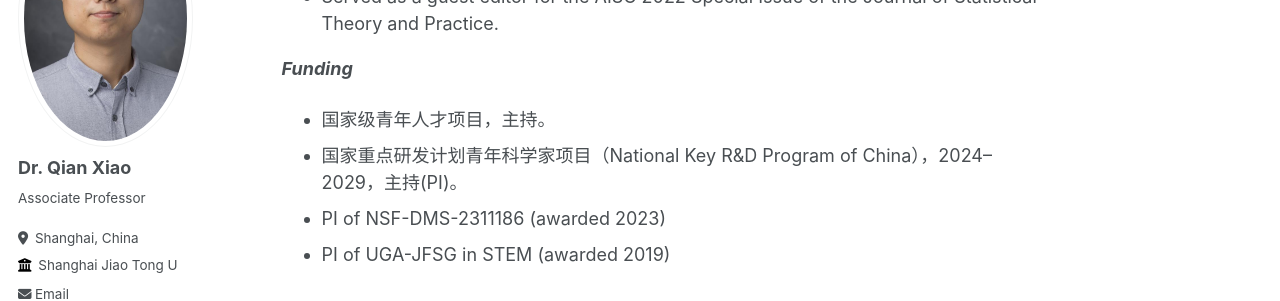
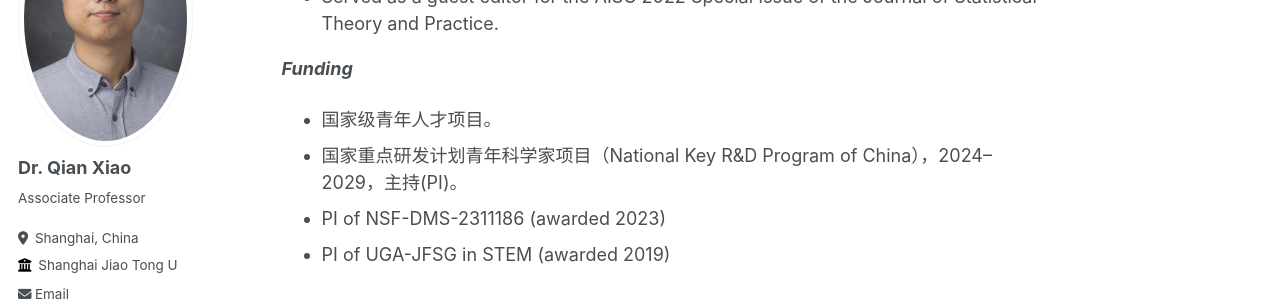
Before and after one commit to QXlab/QXlab.github.io, a Jekyll site: the page built from _pages/about.md, in a window 1280 px wide and 900 px high, scrolled down 1000 px. Shown: the part 216-517 px from the top of the window. Built offline with Jekyll 4.4.1, drawn with Linux system fonts in a browser that asks for light colours; some web fonts are replaced.

Commit message:
Update about.md

```diff
--- a/_pages/about.md
+++ b/_pages/about.md
@@ -35,7 +35,7 @@ My team welcome all students with interests. I am willing to discuss opportuniti
 * Served as a guest editor for the AISC 2022 Special Issue of the Journal of Statistical Theory and Practice.
 
 ***Funding***
-* 国家级青年人才项目，主持。
+* 国家级青年人才项目。
 * 国家重点研发计划青年科学家项目（National Key R&D Program of China），2024–2029，主持(PI)。
 * PI of NSF-DMS-2311186 (awarded 2023)
 * PI of UGA-JFSG in STEM (awarded 2019)
```
